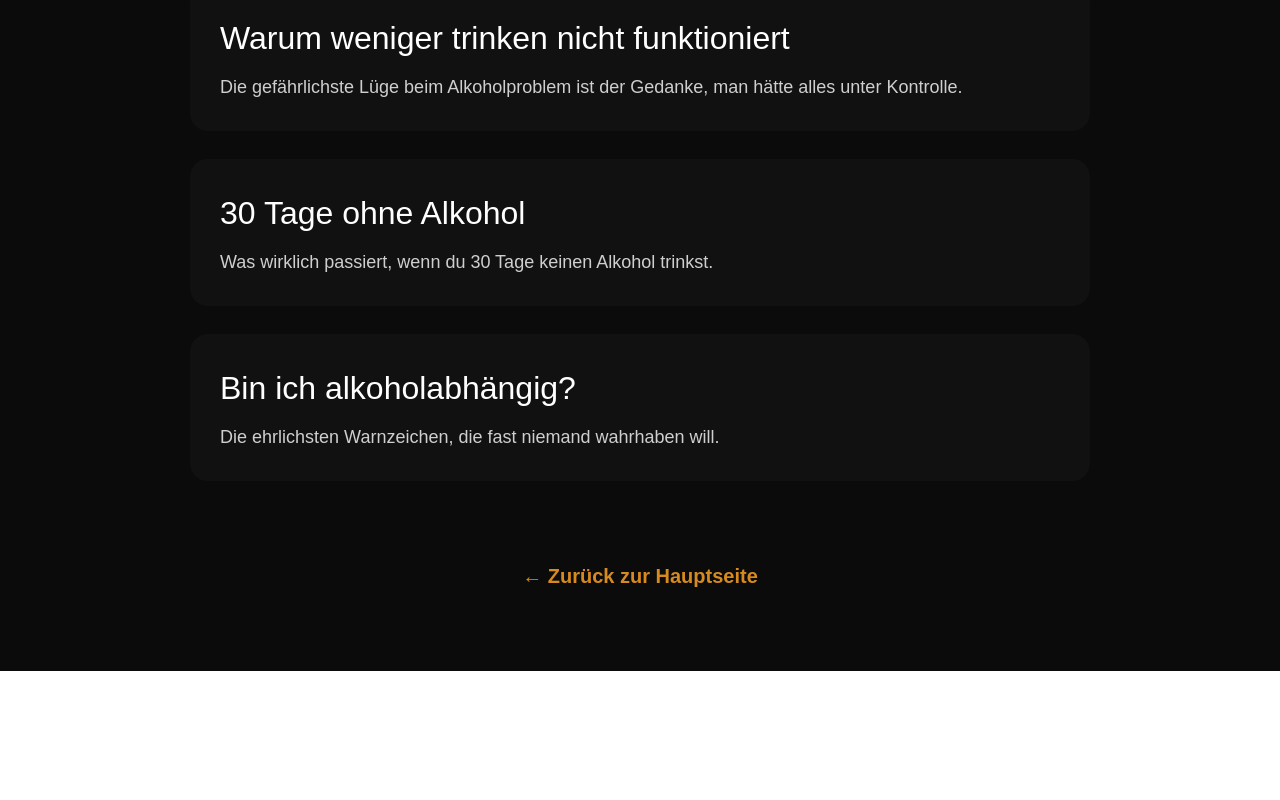
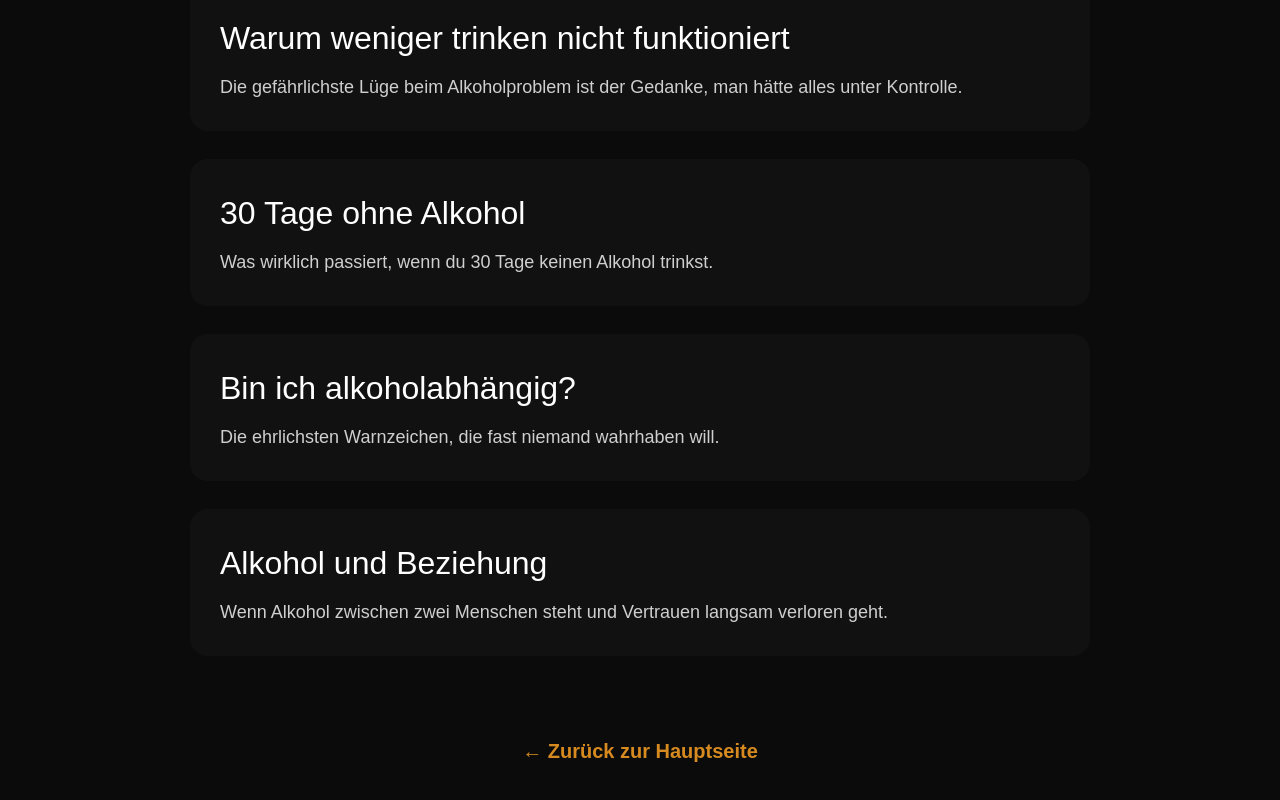
Before and after one commit to kochmarcus00-dotcom/ich-habs-im-griff, a Next.js app: page /blog in a window 1280 px wide. Shown: the part 338-1138 px from the top of the page. Before the commit the page ends 1009 px from the top, so only its background shows below. Built offline with nearby package versions, Linux system fonts and the light colour scheme.

Commit message:
added alkohol und beziehung blog entry

```diff
--- a/app/blog/page.tsx
+++ b/app/blog/page.tsx
@@ -24,6 +24,14 @@ export default function BlogPage() {
       excerpt:
         "Die ehrlichsten Warnzeichen, die fast niemand wahrhaben will.",
     },
+
+{
+  title: "Alkohol und Beziehung",
+  slug: "alkohol-und-beziehung",
+  excerpt:
+    "Wenn Alkohol zwischen zwei Menschen steht und Vertrauen langsam verloren geht.",
+},
+
   ];
 
   return (
```
